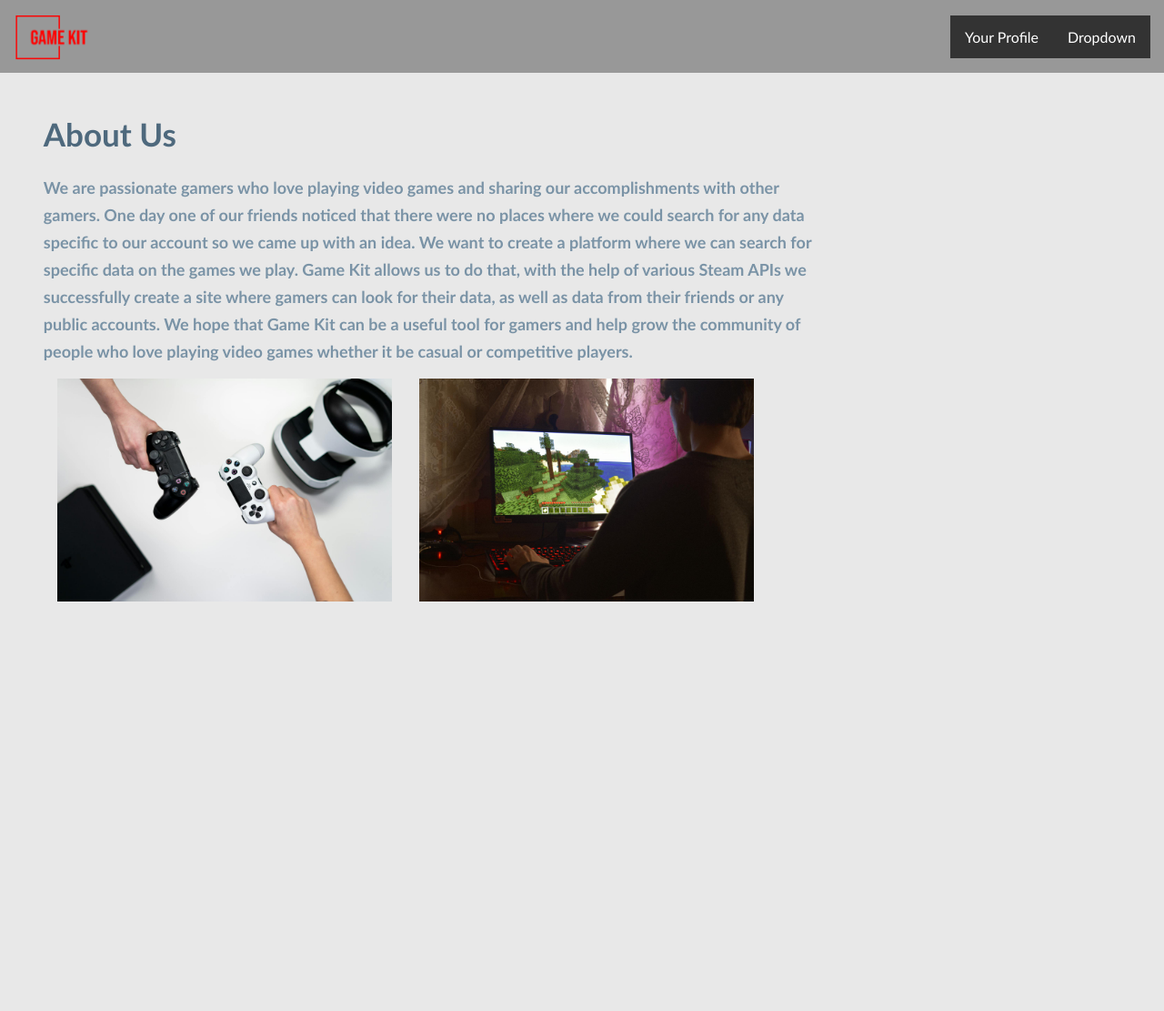
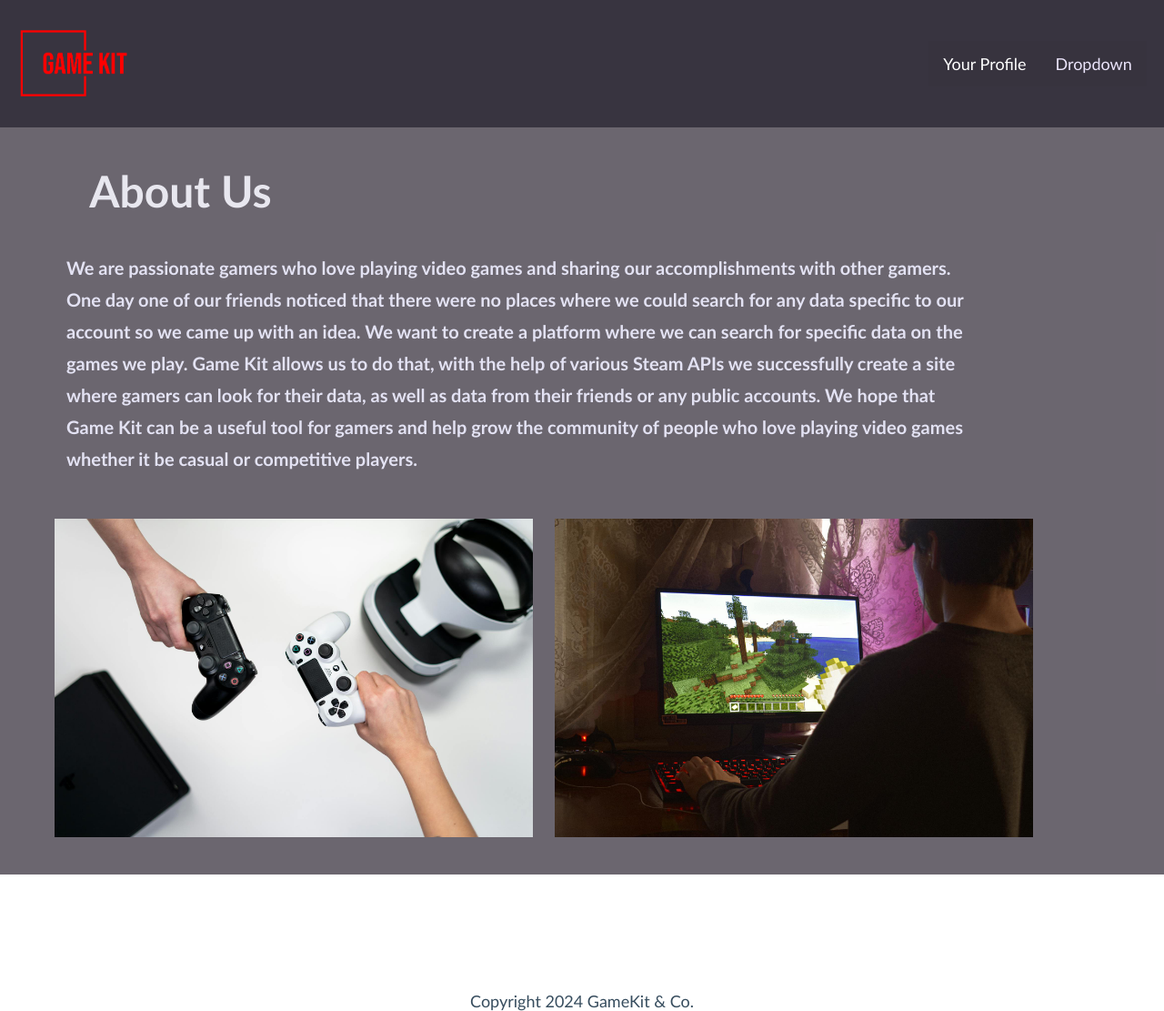
Before and after one commit to debrspalmer/GameKit, a Flask app: page /about in a window 1280 px wide. Shown: the whole page at 91% size. Before the commit the page ends 661 px from the top, so only its background shows below. Run offline with Flask 3, Linux system fonts and the light colour scheme.

Commit message:
Stylesheet updates: Please review

```diff
--- a/templates/About_Us.html
+++ b/templates/About_Us.html
@@ -3,14 +3,14 @@
 	<head>
 	 <link href="stylesheets/webstyleInfo.css" rel="stylesheet" type="text/css">
 	 <meta charset="utf-8" />
-	 <meta name="viewport" content="width=device-width, initial-scale=1.0"/>
+	 <meta name="viewport" content="width=device-width"/>
 
 	 <title>About Us</title>
 	</head>
 
 	<body>
 		<nav>
-			<div class="logo"><img id="img1" src="/images/GK_logo.png" alt="GameKit Logo"></div>
+			<div class="logo"><img src="GK_logo.png" alt="GameKit Logo"></div>
 			<!-- need to implement Navigation tool & Acc settings -->
 			<div class="navbar">
 			  <a href="Wire Frame 2.html">Your Profile</a>
@@ -29,8 +29,10 @@
 		</nav>
 		<div class="container">
 			<main>
-			<div class="About">
-			<h1>About Us</h1>
+			<div class="main">
+				<div class="About">
+				<h1>About Us</h1>
+				</div>
 				<div class="info">
 					<h2>We are passionate gamers who love playing video games and sharing our accomplishments with other gamers.
 					One day one of our friends noticed that there were no places where we could search for any data specific to our
@@ -41,11 +43,11 @@
 					whether it be casual or competitive players.</h2>
 				</div>
 				<div class="row">
-					<div class="column1">
-						<img id="img2" src="/images/controllers.jpg" alt="Controllers">
+					<div class="column">
+						<img src="controllers.jpg" alt="Controllers">
 					</div>
-					<div class="column2">
-						<img id="img3" src="/images/personGaming.jpg" alt="Person Playing Minecraft">
+					<div class="column">
+						<img src="personGaming.jpg" alt="Person Playing Minecraft">
 						</div>
 				</div>
 			</div>
--- a/templates/Contact_Us.html
+++ b/templates/Contact_Us.html
@@ -3,14 +3,14 @@
 	<head>
 	 <link href="stylesheets/webstyleContact.css" rel="stylesheet" type="text/css">
 	 <meta charset="utf-8" />
-	 <meta name="viewport" content="width=device-width, initial-scale=1.0"/>
+	 <meta name="viewport" content="width=device-width" />
 
 	 <title>Contact Us</title>
 	</head>
 
 	<body>
 		<nav>
-			<div class="logo"><img src="/images/GK_logo.png" alt="GameKit Logo"></div>
+			<div class="logo"><img src="GK_logo.png" alt="GameKit Logo"></div>
 			<!-- need to implement Navigation tool & Acc settings -->
 			<div class="navbar">
 			  <a href="Wire Frame 2.html">Your Profile</a>
--- a/templates/stylesheets/webstyleInfo.css
+++ b/templates/stylesheets/webstyleInfo.css
@@ -12,13 +12,13 @@
 }
 
 nav {
-	height: 80px;
+	height: 140px;
 	width: 100%;
-	background: #989898;
+	background: #2b2734ef;
 	display: flex;
 	justify-content: space-between;
 	align-items: center;
-	padding: 15px;
+	padding: 1.5%;
 }
 
 .searchbar {
@@ -30,18 +30,18 @@ navbar {
 }
 
 .container {
-	background: #E8E8E8;
+	background: #625c66ef;
 	display: flex;
 	width: 100%;
-	height: 90%;
+	height: 100%;
 	margin: 0px;
 	padding: 10px;
 }
 
 .logo {
-	max-height: 5%;
-	max-width: 5%;
-	padding-bottom: 60px;
+  padding-bottom: 7.5%;
+	max-height: 12%;
+	max-width: 12%;
 	justify-content: flex-start;
 }
 
@@ -54,10 +54,8 @@ navbar {
 	float: left;
 	margin-left: auto;
 	margin-right: auto;
-	text-align: center;
 	width: 100%;
 	line-height: 50px;
-	border: 3px solid #E8E8E8;
 	padding-top: 0%;
 }
 
@@ -65,30 +63,29 @@ navbar {
 	width: 85%;
 	display: grid;
 	float: left;
-	padding: 3%;
-	line-height: 38px;
+  padding-top: 3%;
+  padding-left: 7%;
+	line-height: 44px;
 }
 
 .info {
 	width: 85%;
 	display: grid;
 	float: center;
-	padding-left: none;
-	padding-top: 25px;
-	line-height: 30px;
+	padding-left: 5%;
+	padding-top: 2%;
+	line-height: 35px;
 }
 
-.column1 {
-  float: left;
-  width: 40%;
-  padding: 15px;
+.row {
+  padding-left: 3%;
 }
 
-.column2 {
+.column {
   float: left;
-  width: 40%;
-  padding: 15px;
-  position: relative;
+  padding-left: 5%;
+  width: 45%;
+  padding: 1%;
 }
 
 .row::after {
@@ -102,12 +99,12 @@ navbar {
 	display: grid;
 	grid-template-columns: auto auto;
 	gap: 30px;
-	background-color: #E8E8E8;
+	background: #625c66ef;
 	padding: 30px;
 }
 
 .grid-container > div {
-	background-color: #d9d9d9;
+	background: #625c66ef;
 	line-height: 175%;
 	text-align: left;
 }
@@ -142,15 +139,15 @@ li.dropdown {
 
 /* Navbar container */
 .navbar {
-  overflow: hidden;
-  background-color: #333;
+  overflow: auto;
+  background-color: #2722240f;
   font-family: 'Trebuchet MS', Verdana, Helvetica, sans-serif;
 }
 
 /* Links inside the navbar */
 .navbar a {
   float: left;
-  font-size: 16px;
+  font-size: 18px;
   color: white;
   text-align: center;
   padding: 14px 16px;
@@ -160,15 +157,15 @@ li.dropdown {
 /* The dropdown container */
 .dropdown {
   float: left;
-  overflow: hidden;
+  overflow: auto;
 }
 
 /* Dropdown button */
 .dropdown .dropbtn {
-  font-size: 16px;
+  font-size: 18px;
   border: none;
   outline: none;
-  color: white;
+  color: rgb(235, 229, 251);
   padding: 14px 16px;
   background-color: inherit;
   font-family: inherit; /* Important for vertical align on mobile phones */
@@ -177,14 +174,14 @@ li.dropdown {
 
 /* Add a red background color to navbar links on hover */
 .navbar a:hover, .dropdown:hover .dropbtn {
-  background-color: red;
+  background-color: rgb(191, 28, 28);
 }
 
 /* Dropdown content (hidden by default) */
 .dropdown-content {
   display: none;
   position: absolute;
-  background-color: #f9f9f9;
+  background-color: #d7d6d6;
   min-width: 160px;
   box-shadow: 0px 8px 16px 0px rgba(0,0,0,0.2);
   z-index: 1;
@@ -193,7 +190,7 @@ li.dropdown {
 /* Links inside the dropdown */
 .dropdown-content a {
   float: none;
-  color: black;
+  color: rgb(26, 26, 26);
   padding: 12px 16px;
   text-decoration: none;
   display: block;
@@ -202,7 +199,7 @@ li.dropdown {
 
 /* Add a grey background color to dropdown links on hover */
 .dropdown-content a:hover {
-  background-color: #ddd;
+  background-color: #c7bfcc;
 }
 
 /* Show the dropdown menu on hover */
@@ -211,19 +208,20 @@ li.dropdown {
 }
 
 html, body {
-    height: 100%;
+    height: fit-content;
     width: 100%;
-	  overflow: scroll;
+	  overflow: auto;
     background-color: linear-gradient(180deg, var(--gpStoreDarkGrey) 0%, var(--gpStoreDarkerGrey) 80%);
 }
+
 h1 {
     font-family: 'Trebuchet MS', Verdana, Helvetica, sans-serif;
-    font-size: 35px;
-    color: #4e697d;
+    font-size: 48px;
+    color: #e8e7ef;
 }
 
 h1.About {
-  padding-right: 5%;
+  padding-right: 5%
 }
 
 h1.userstats {
@@ -232,8 +230,10 @@ h1.userstats {
 
 h2 {
     font-family: 'Trebuchet MS', Verdana, Helvetica, sans-serif;
-    font-size: 18px;
-    color: #7A93A6;
+    font-size: 20px;
+    color: #e3e2f3;
+    padding-top: 2%;
+    padding-bottom: 3.5%;
 }
 
 h4 {
@@ -244,34 +244,22 @@ h4 {
 
 p {
     font-size: 18px;
-    color: #A7BACC;
+    color: #e3e2f3;
 }
 
 ol, ul {
 	list-style-position: inside;
 }
 
-#img1 {
-  max-width: 100%;
-  min-width: 100px;
-  height:auto;
+img {
+    width: 100%;
 }
 
-#img2 {
-  max-width: 100%;
-  min-width: 150px;
-  height:auto;
-}
-
-#img3 {
-  max-width: 100%;
-  min-width: 150px;
-  height:auto;
-}
-
-footer {
-    text-align: center;
-    color: #4e697d;
+footer p {
+  padding-top: 10%;
+  float: inline;
+  text-align: center;
+  color: #374d5e;
 }
 
 @media screen and (max-width: 400px) {
```
Also changed, not shown: templates/stylesheets/webstyleContact.css (+59 -128 lines).
